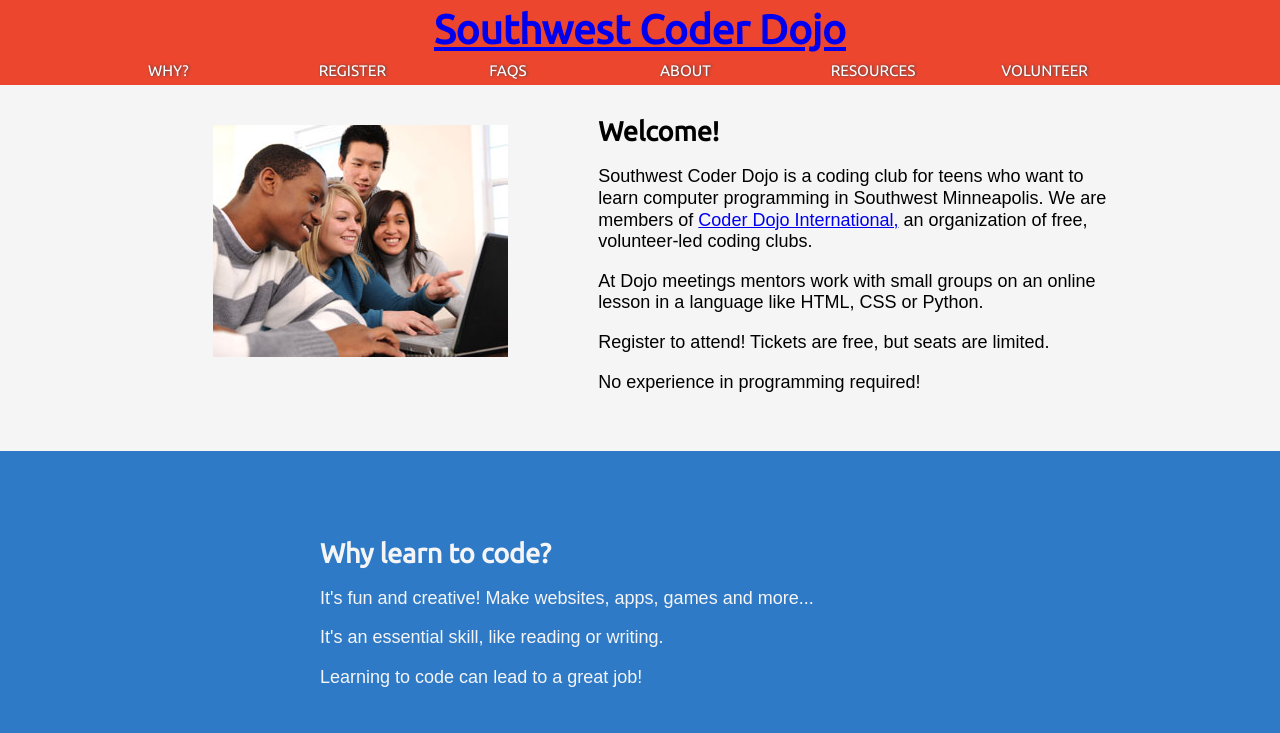
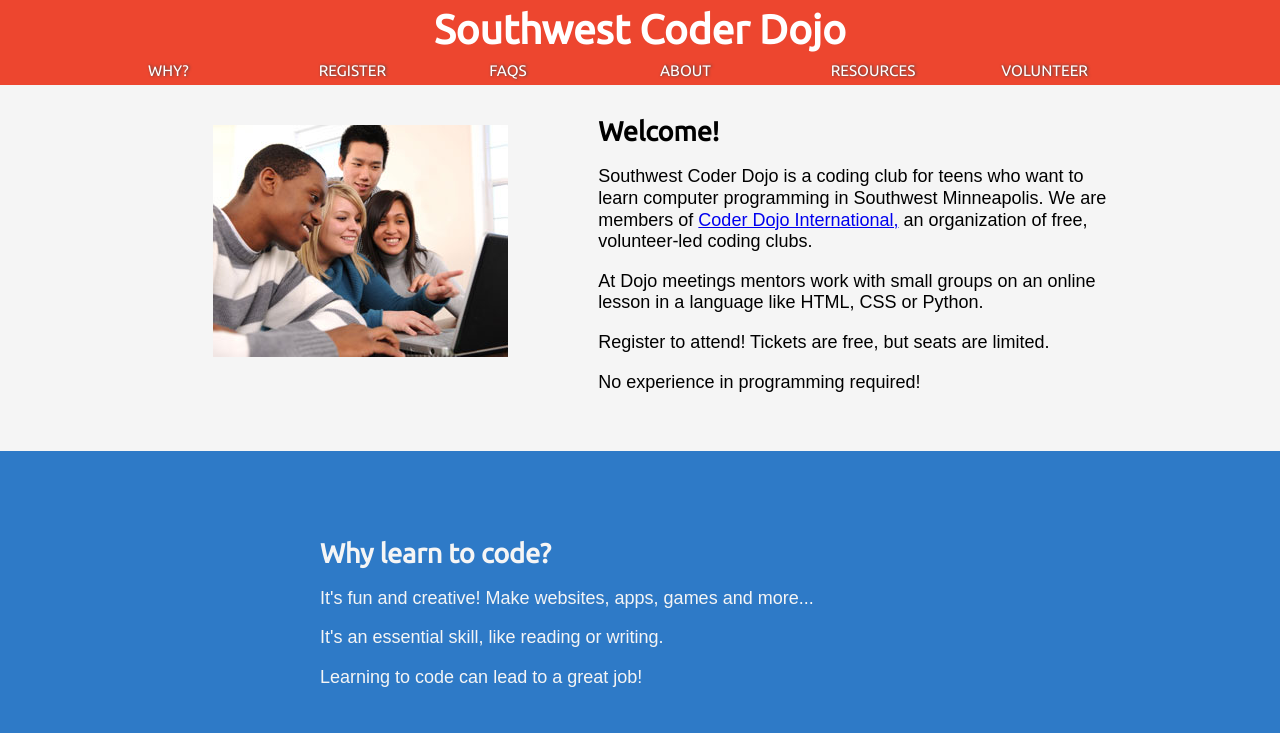
Before and after one commit to mflowry/coder, a website: page server/public/views/index.html in a window 1280 px wide. Shown: the top 733 px of the page. Drawn offline with Linux system fonts and the light colour scheme.

Commit message:
made title link to Home

```diff
--- a/client/stylesheets/style.css
+++ b/client/stylesheets/style.css
@@ -79,6 +79,10 @@
   margin-bottom: 0;
   width: 100%;
 }
+.header a {
+  color: white;
+  text-decoration: none;
+}
 .header h1 {
   background-color: #ed462f;
   z-index: 9999;
@@ -86,6 +90,7 @@
   margin-top: 0;
   position: fixed;
   font-size: 225%;
+  text-decoration: none;
   color: white;
   text-align: center;
   width: 100%;
--- a/server/public/assets/scripts/app.min.js
+++ b/server/public/assets/scripts/app.min.js
@@ -1,2 +1,2 @@
-/*! Coder 2015-10-01 */
+/*! Coder 2015-10-02 */
 var app=angular.module("formApp",[]);app.controller("formController",["$scope","$http",function(a,b){a.processForm=function(){console.log("Posting..."),b({method:"POST",url:"/send",data:a.formData,dataType:"json"}).then(function(a){console.log(a),alert("Thanks, your message was sent.")})}}]);
--- a/server/public/stylesheets/style.css
+++ b/server/public/stylesheets/style.css
@@ -79,6 +79,10 @@
   margin-bottom: 0;
   width: 100%;
 }
+.header a {
+  color: white;
+  text-decoration: none;
+}
 .header h1 {
   background-color: #ed462f;
   z-index: 9999;
@@ -86,6 +90,7 @@
   margin-top: 0;
   position: fixed;
   font-size: 225%;
+  text-decoration: none;
   color: white;
   text-align: center;
   width: 100%;
```
